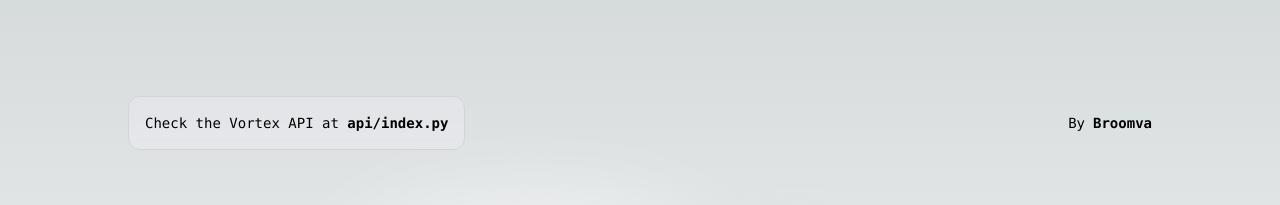
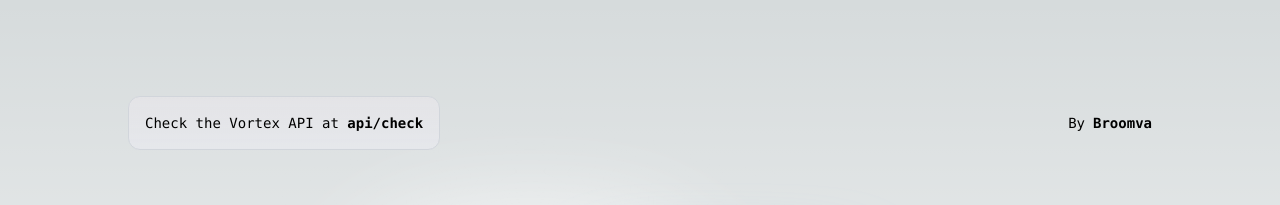
Before and after one commit to broomva/vortex, a Next.js app: page / in a window 1280 px wide. Shown: the top 205 px of the page. Built offline with nearby package versions, Linux system fonts and the light colour scheme.

Commit message:
chore: minor fixes

```diff
--- a/next.config.js
+++ b/next.config.js
@@ -7,7 +7,7 @@ const nextConfig = {
         destination:
           process.env.NODE_ENV === "development"
             ? "http://127.0.0.1:8000/api/:path*"
-            : "/vortex/api/",
+            : "/api/",
       },
       {
         source: "/docs",
--- a/src/app/flows/page.tsx
+++ b/src/app/flows/page.tsx
@@ -7,7 +7,7 @@ const flows = () => {
                 <title>Vortex Flows Embeded</title>
             </Head>
             <iframe
-                src="https://broomva.dagster.cloud/"
+                src="https://broomva.dagster.cloud/prod/"
                 style={{
                     position: 'absolute',
                     top: 0,
--- a/src/app/page.tsx
+++ b/src/app/page.tsx
@@ -7,7 +7,7 @@ export default function Home() {
         <p className="fixed left-0 top-0 flex w-full justify-center border-b border-gray-300 bg-gradient-to-b from-zinc-200 pb-6 pt-8 backdrop-blur-2xl dark:border-neutral-800 dark:bg-zinc-800/30 dark:from-inherit lg:static lg:w-auto  lg:rounded-xl lg:border lg:bg-gray-200 lg:p-4 lg:dark:bg-zinc-800/30">
           Check the Vortex API at&nbsp;
           <Link href="/api/check">
-            <code className="font-mono font-bold">api/index.py</code>
+            <code className="font-mono font-bold">api/check</code>
           </Link>
         </p>
         <div className="fixed bottom-0 left-0 flex h-48 w-full items-end justify-center bg-gradient-to-t from-white via-white dark:from-black dark:via-black lg:static lg:h-auto lg:w-auto lg:bg-none">
```
